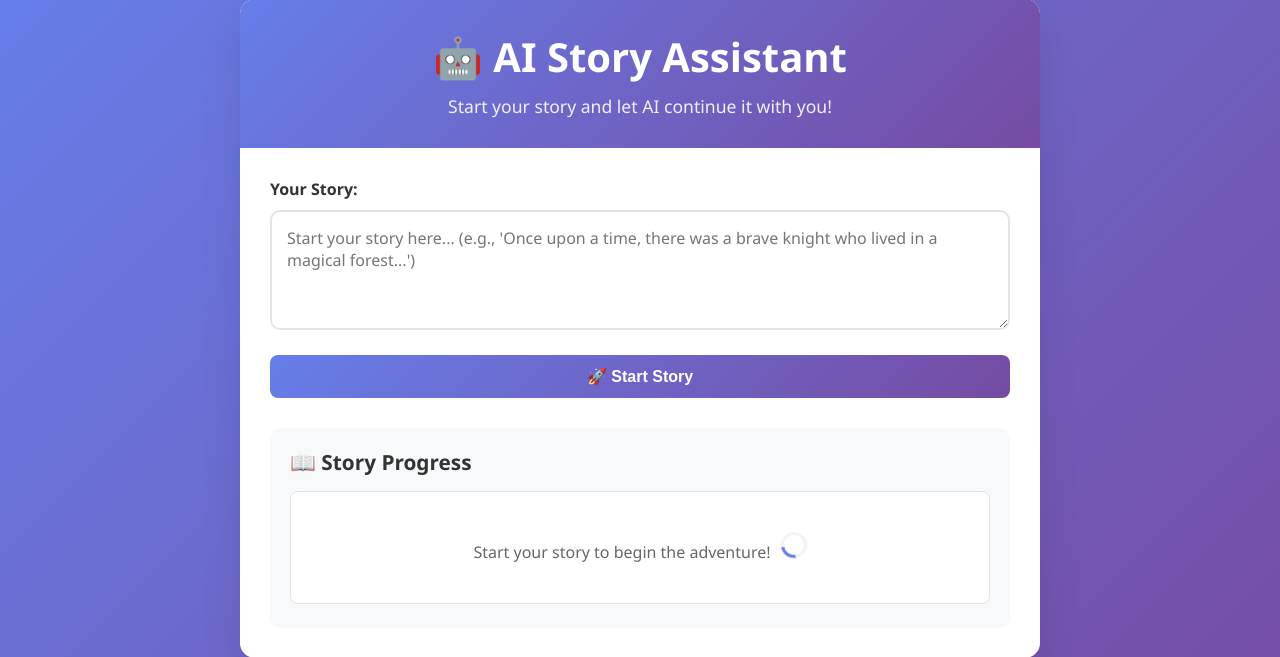
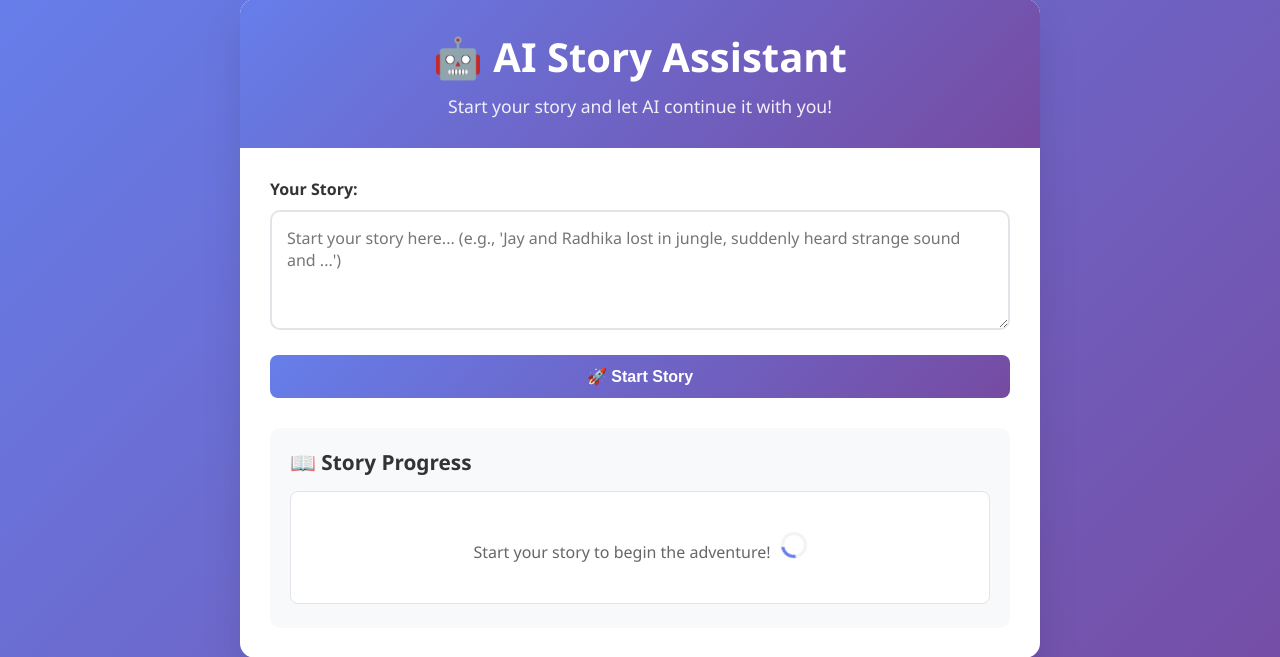
Before and after one commit to kdsharmaai/ai-agent-story-assistant, a Flask app: page /ai-agent-story-assistant in a window 1280 px wide. Shown: the part 21-678 px from the top of the page. Run offline with Flask 3, Linux system fonts and the light colour scheme.

Commit message:
master - sample story updated

```diff
--- a/templates/index.html
+++ b/templates/index.html
@@ -252,7 +252,7 @@
                 <textarea
                     id="storyInput"
                     class="story-input"
-                    placeholder="Start your story here... (e.g., 'Once upon a time, there was a brave knight who lived in a magical forest...')"
+                    placeholder="Start your story here... (e.g., 'Jay and Radhika lost in jungle, suddenly heard strange sound and ...')"
                 ></textarea>
 
                 <div class="button-group">
```
